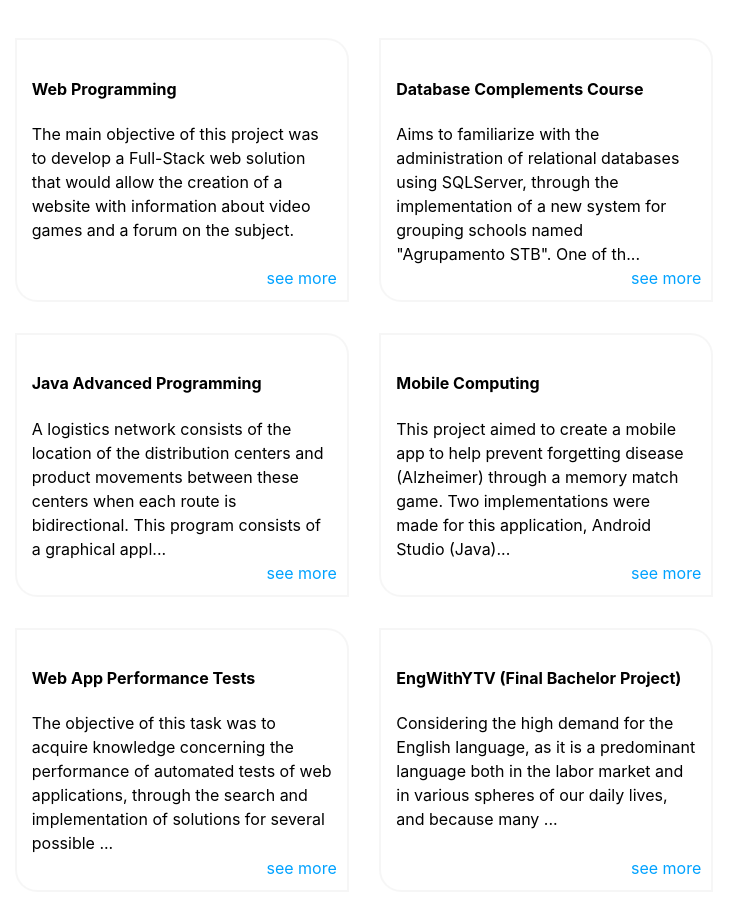
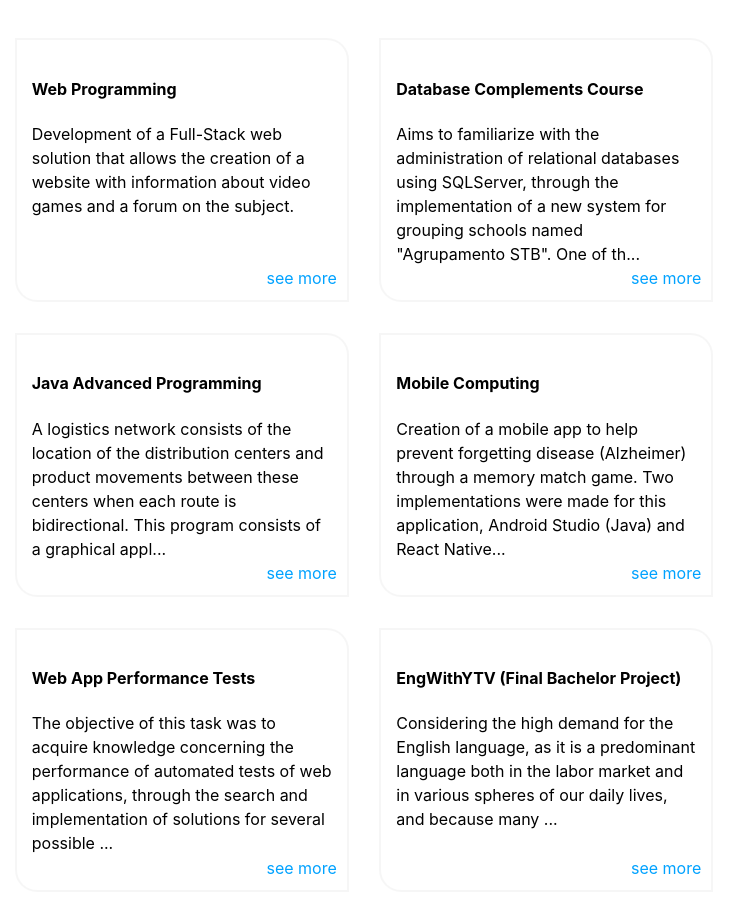
Before and after one commit to calasCosta/ncc-portfolio, a React (Create React App) app in the folder ncc-portfolio/: page /#/ in a window 1280 px wide. Shown: the part 2400-3312 px from the top of the page, without its empty margins (276-1008 px from the left). Built offline with nearby package versions, Linux system fonts and the light colour scheme.

Commit message:
new version of cv

```diff
--- a/ncc-portfolio/src/components/ProjectDataSet.js
+++ b/ncc-portfolio/src/components/ProjectDataSet.js
@@ -3,8 +3,8 @@ import tecnologies from "./Techs";
 const dataSet = [
     {
         title : "Web Programming",
-        description : `The main objective of this project was to develop a Full-Stack
-        web solution that would allow the creation of a website with information about
+        description : `Development of a Full-Stack
+        web solution that allows the creation of a website with information about
         video games and a forum on the subject.`,
 
         techs : [
@@ -48,7 +48,7 @@ const dataSet = [
     },
     {
         title: "Mobile Computing",
-        description: `This project aimed to create a mobile app to help prevent forgetting disease (Alzheimer) through a memory match game.
+        description: `Creation of a mobile app to help prevent forgetting disease (Alzheimer) through a memory match game.
         Two implementations were made for this application, Android Studio (Java) and React Native versions.`,
 
         techs:[
--- a/ncc-portfolio/src/styles/App.scss
+++ b/ncc-portfolio/src/styles/App.scss
@@ -24,8 +24,6 @@ $mouseHoverColor: rgba(32, 73, 82, 0.214);
 ::-webkit-scrollbar-thumb:hover {
   background: rgb(61, 61, 61);
 }
-
-
 
 main {
   width: 100%;
```
Also changed, not shown: 1 other file (tests, documents, lock files or other folders).
